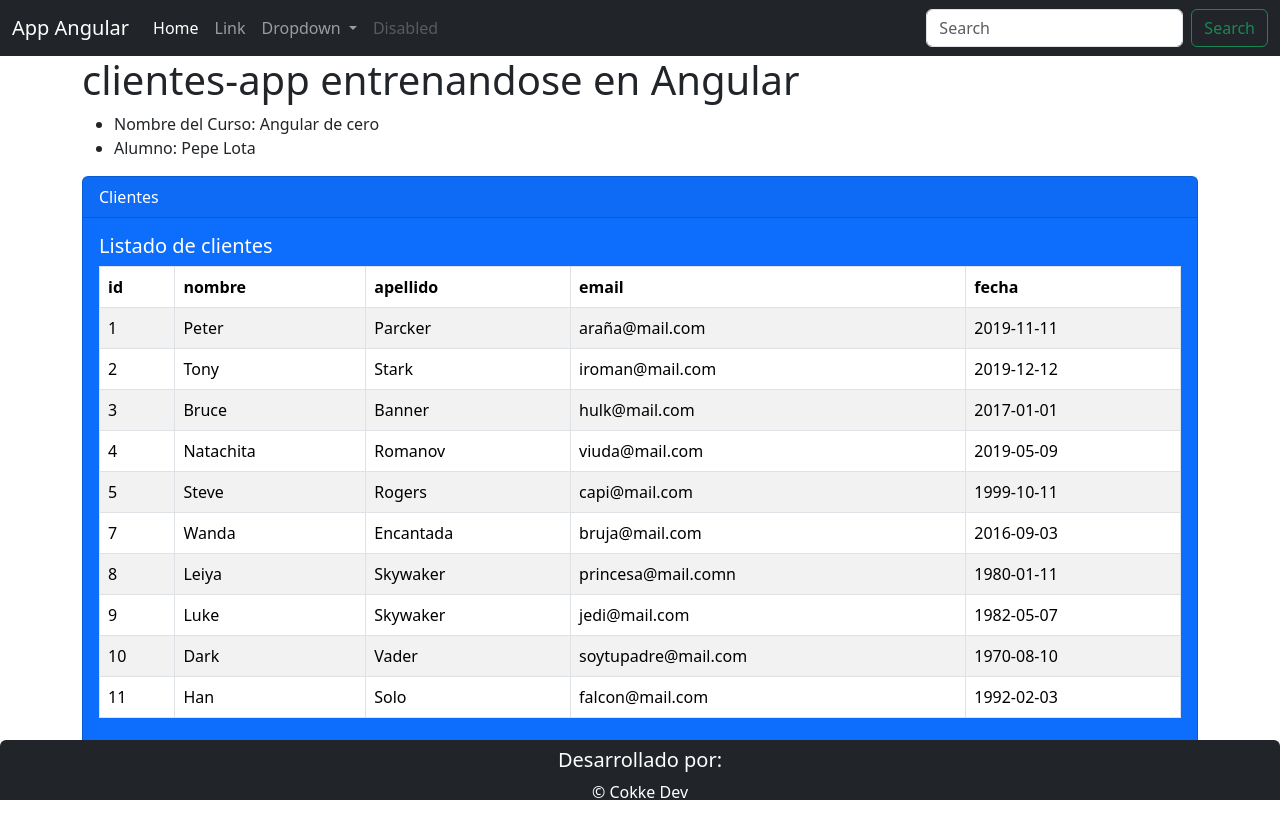
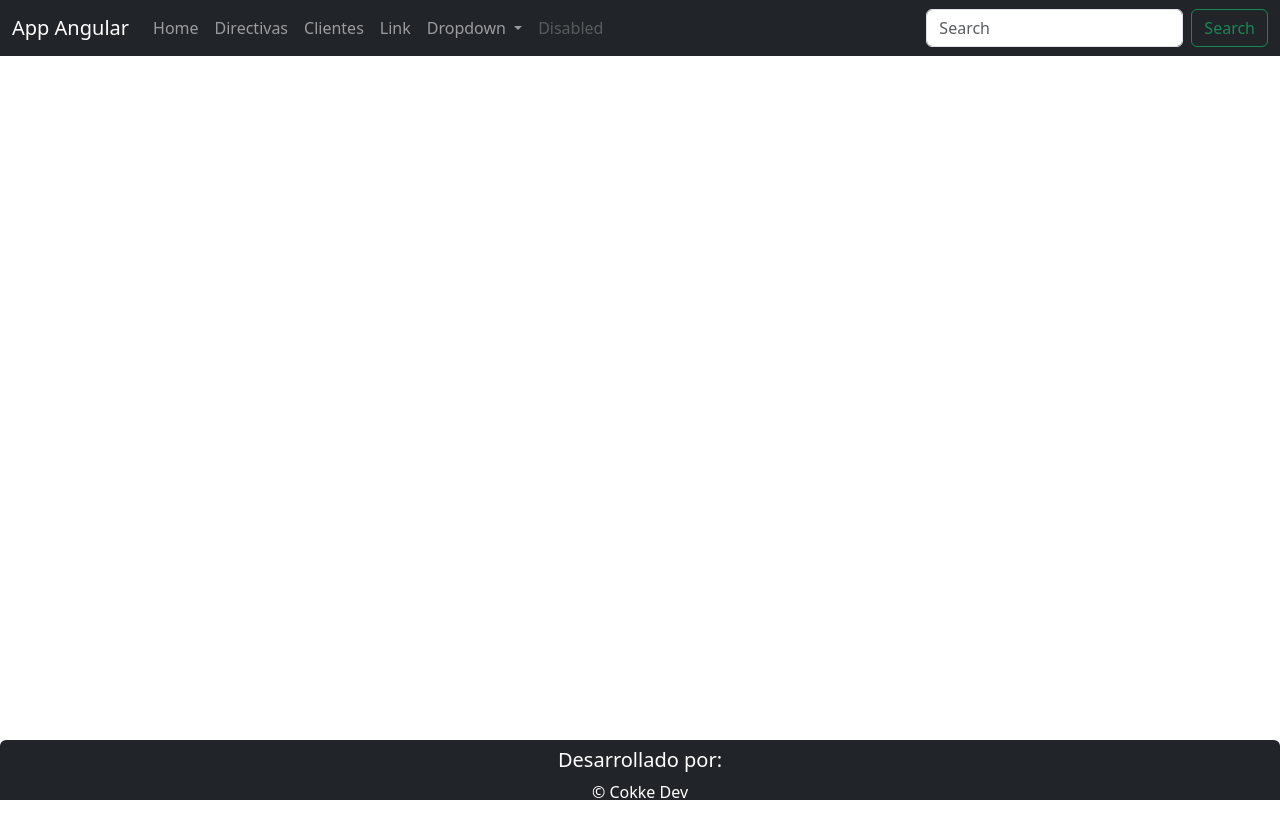
Before and after one commit to cokke07/Angular_Cliente_App, an Angular app: page / in a window 1280 px wide. Built offline with nearby package versions, Linux system fonts and the light colour scheme.

Commit message:
Se agregan las rutas en el modulo y se agregan cambios al nav del header

```diff
--- a/src/app/app.component.html
+++ b/src/app/app.component.html
@@ -1,13 +1,7 @@
 <app-header></app-header>
 <div class="container">
-<h1>{{ title }} entrenandose en Angular</h1>
 
-<ul>
-  <li>Nombre del Curso: {{nombreCurso}}</li>
-    <li>Alumno: {{alumno}}</li>
-</ul>
+<router-outlet></router-outlet>
 
-<!-- <app-directiva></app-directiva> -->
-<app-clientes></app-clientes>
 </div>
 <app-footer></app-footer>
--- a/src/app/header/header.component.html
+++ b/src/app/header/header.component.html
@@ -7,7 +7,13 @@
       <div class="collapse navbar-collapse" id="navbarSupportedContent">
         <ul class="navbar-nav me-auto mb-2 mb-lg-0">
           <li class="nav-item">
-            <a class="nav-link active" aria-current="page" href="#">Home</a>
+            <a class="nav-link " aria-current="page" href="#">Home</a>
+          </li>
+          <li class="nav-item" routerLinkActive="active">
+            <a class="nav-link " aria-current="page" routerLink="/directivas" >Directivas</a>
+          </li>
+          <li class="nav-item" routerLinkActive="active">
+            <a class="nav-link " aria-current="page" routerLink="/clientes" >Clientes</a>
           </li>
           <li class="nav-item">
             <a class="nav-link" href="#">Link</a>
```
Also changed, not shown: src/app/app.module.ts (+8 -1 lines).
